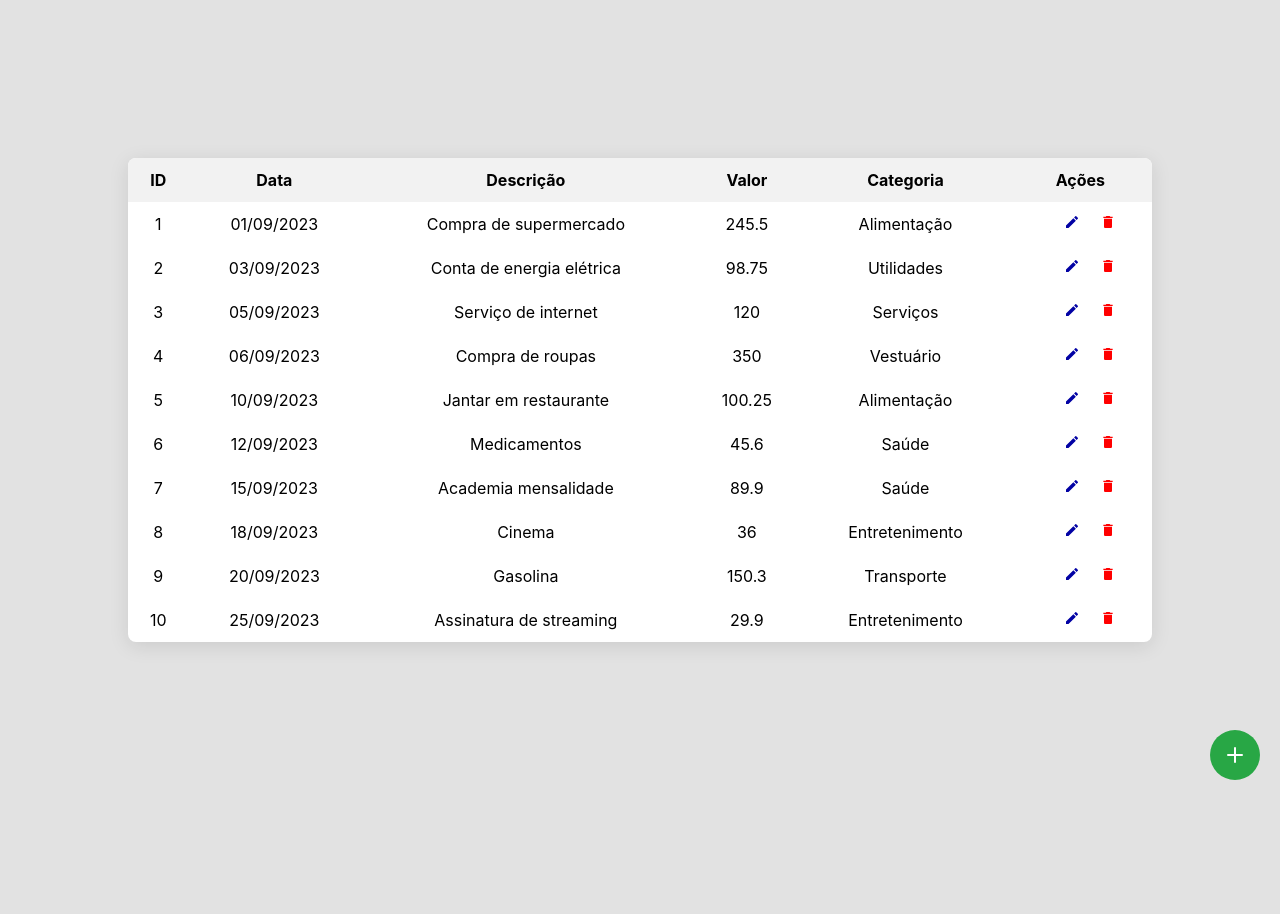
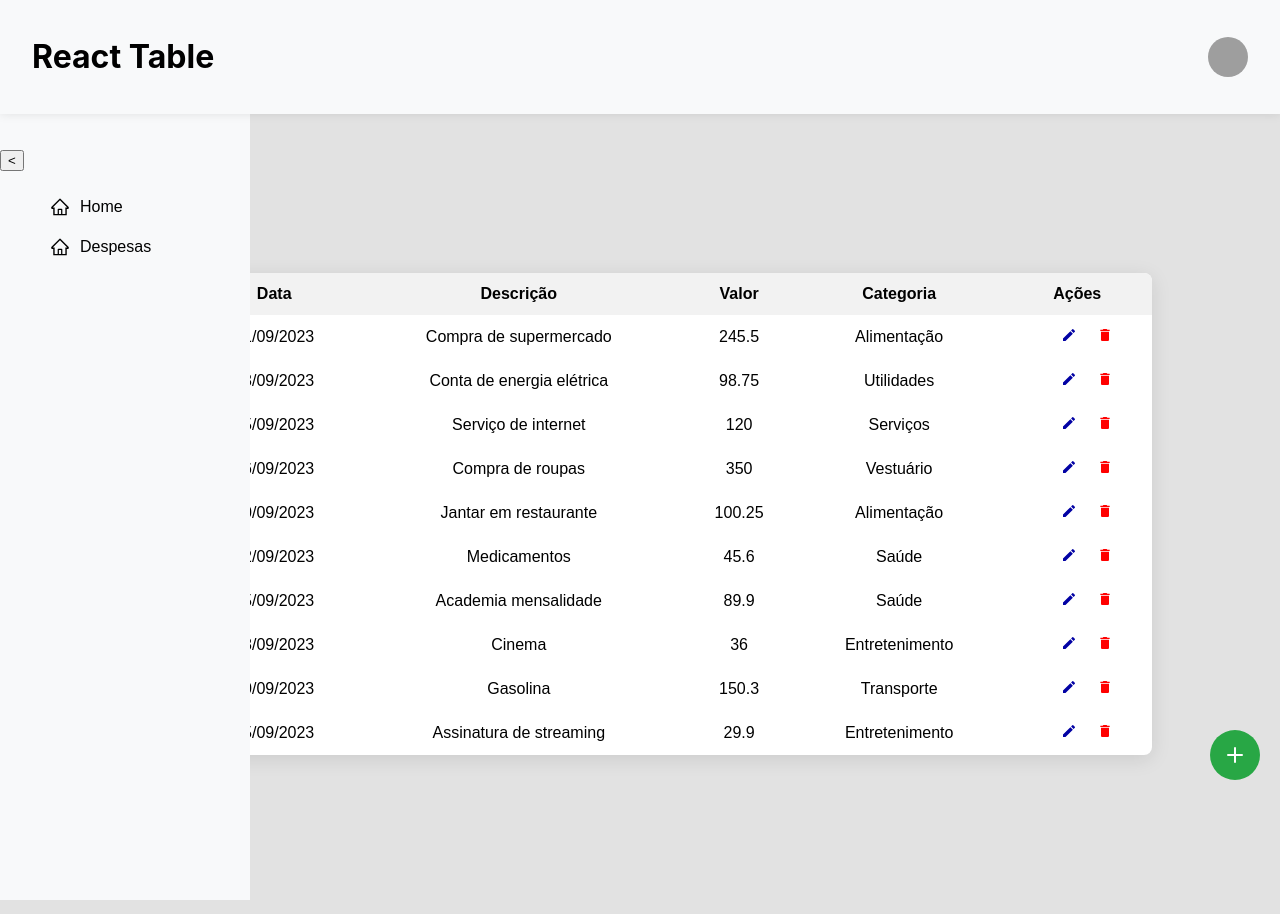
Before and after one commit to ricardo-oamaro/fatura-app-react, a React (Create React App) app: page / in a window 1280 px wide. Before the commit the page ends 800 px from the top, so only its background shows below. Built offline with nearby package versions, Linux system fonts and the light colour scheme; grey boxes are pictures that could not be loaded.

Commit message:
criando header e sidebar

```diff
--- a/src/App.js
+++ b/src/App.js
@@ -9,6 +9,8 @@ import { useEditExpense } from './hooks/useEditExpense';
 import { columns } from './constants/Columns';
 import Modal from './components/Modal';
 import { useModal } from './hooks/useModal.js';
+import Header from './components/Header/index.js';
+import SideBar from './components/Menu/Sidebar/index.js';
 
 function App() {
 
@@ -28,6 +30,9 @@ function App() {
 
   return (
     <div>
+      <Header />
+      <SideBar />
+      <div>
         <Modal isOpen={isModalOpen} onClose={closeModal}>
           <Form
             itens={itens.map(item => item)}
@@ -42,6 +47,7 @@ function App() {
         <SimpleTable columns={columnsWithActions} data={expenses} />
         <AddNewExpenseButton onClick={openModal} />
       </div>
+    </div>
   );
 }
 
--- /dev/null
+++ b/src/components/Header/header.css
@@ -0,0 +1,27 @@
+.header {
+    position: relative;
+    z-index: 10;
+    display: flex;
+    justify-content: space-between;
+    align-items: center;
+    padding: 1rem 2rem;
+    background-color: #f8f9fa;
+    box-shadow: 0 0 10px rgba(0, 0, 0, 0.1);
+}
+
+.user-info {
+    display: flex;
+    align-items: center;
+}
+
+.user-name {
+    margin-right: 10px; /* Espaço entre o texto e a imagem */
+    font-size: 16px; /* Tamanho da fonte do nome */
+}
+
+.user-avatar {
+    width: 40px; /* Largura da imagem */
+    height: 40px; /* Altura da imagem */
+    border-radius: 50%; /* Torna a imagem circular */
+    object-fit: cover; /* Garante que a imagem mantenha a proporção indo para o círculo */
+}
--- /dev/null
+++ b/src/components/Header/index.js
@@ -0,0 +1,15 @@
+import './header.css';
+
+const Header = () => {
+
+    return (
+        <header className="header">
+            <h1>React Table</h1>
+            <div className="user-info">
+                <img src="https://github.com/ricardo-oamaro.png" alt="User" className="user-avatar" />
+            </div>
+        </header>
+    );
+}
+
+export default Header;
--- /dev/null
+++ b/src/components/Menu/Sidebar/index.js
@@ -0,0 +1,37 @@
+import { useState } from 'react';
+import SidebarItem from '../SidebarItem';
+import './sidebar.css';
+import { AiOutlineHome } from "react-icons/ai";
+
+const SideBar = () => {
+    const [isCollapsed, setIsCollapsed] = useState(false);
+
+    const toggleCollapse = () => {
+        setIsCollapsed(!isCollapsed);
+    };
+
+    const sidebarItems = [
+        { icon: AiOutlineHome, label: 'Home' },
+        { icon: AiOutlineHome, label: 'Despesas' },
+    ];
+
+    return (
+        <div className={`sidebar ${isCollapsed ? 'collapsed' : ''}`}>
+            <button onClick={toggleCollapse} className="collapse-button">
+                {isCollapsed ? '>' : '<'}</button>
+            <div className="sidebar__content">
+                <ul>
+                    {sidebarItems.map((item, index) => (
+                        <SidebarItem
+                        key={index}
+                        icon={item.icon}
+                        label={isCollapsed ? '' : item.label}
+                        />
+                    ))}
+                </ul>
+            </div>
+        </div>
+    )
+}
+
+export default SideBar;
--- /dev/null
+++ b/src/components/Menu/Sidebar/sidebar.css
@@ -0,0 +1,35 @@
+.sidebar {
+    font-family: Arial, Helvetica, sans-serif;
+    position: absolute;
+    top: 100px;
+    left: 0;
+    width: 250px;
+    height: calc(100vh - 100px);
+    background-color: #f8f9fa;
+    transition: transform 0.3s ease-in-out;
+    z-index: 1;
+    padding: 50px 0;
+}
+
+.sidebar.collapsed {
+    width: 60px;
+}
+
+.sidebar__item {
+    list-style: none; /* Remove o estilo padrão da lista */
+    padding: 10px; /* Padding para o item */
+}
+
+.sidebar__item-content {
+    display: flex; /* Usa flexbox para organizar ícone e texto */
+    align-items: center; /* Alinha verticalmente ao centro */
+}
+
+.sidebar__item-icon {
+    margin-right: 10px; /* Espaçamento entre o ícone e o texto */
+    font-size: 20px; /* Tamanho do ícone */
+}
+
+.sidebar__item-text {
+    font-size: 16px; /* Tamanho da fonte do texto */
+}
--- /dev/null
+++ b/src/components/Menu/SidebarItem/index.js
@@ -0,0 +1,14 @@
+import React from 'react';
+
+const SidebarItem = ({ icon: Icon, label }) => {
+    return (
+        <li className="sidebar__item">
+            <div className="sidebar__item-content">
+                <Icon className="sidebar__item-icon" />
+                {label && <span className="sidebar__item-text">{label}</span>}
+            </div>
+        </li>
+    );
+};
+
+export default SidebarItem;
--- a/src/components/Table/Table.css
+++ b/src/components/Table/Table.css
@@ -15,6 +15,7 @@ table {
     border-radius: 8px; /* Bordas arredondadas */
     overflow: hidden; /* Garante que os cantos arredondados sejam respeitados */
     background-color: white; /* Fundo da tabela */
+    font-family: Arial, Helvetica, sans-serif;
 }
 
 th, td {
```
Also changed, not shown: src/components/Menu/SidebarItem/sidebarItem.css (added). Lines whose indentation alone changed are shown as unchanged.
